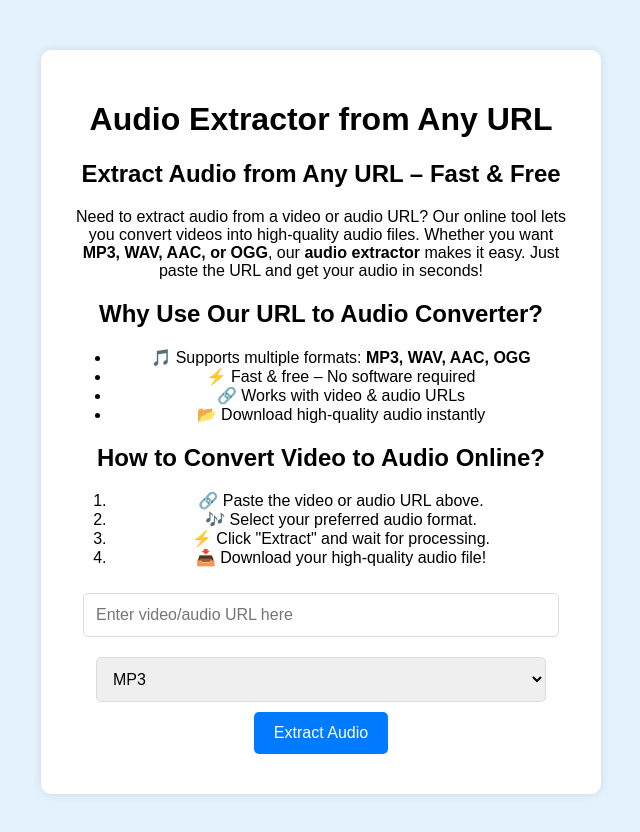
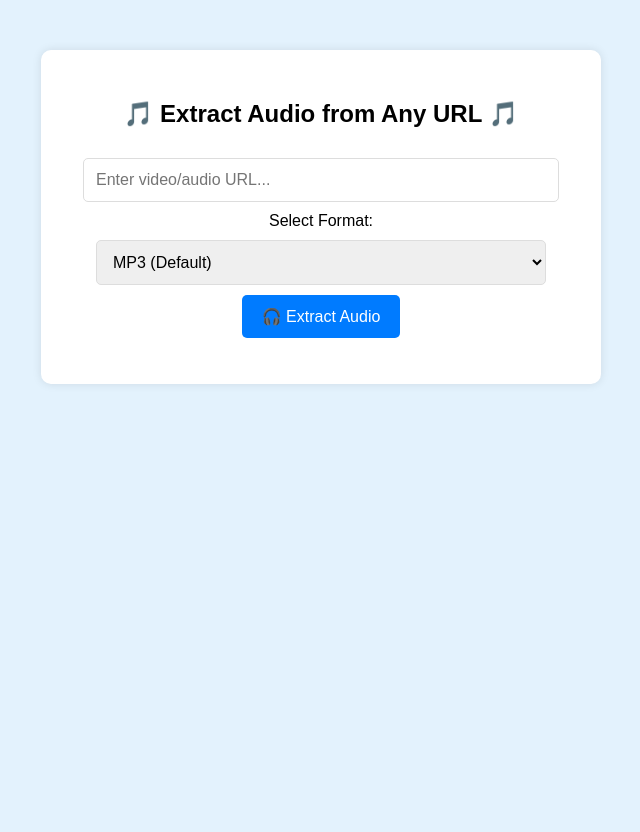
Before and after one commit to Pratyush-35/AudioExtractor, a plain HTML site: page index.html in a window 1280 px wide. Shown: the whole page, without its empty margins (319-959 px from the left). After the commit the page ends 800 px from the top, so only its background shows below. Drawn offline with Linux system fonts and the light colour scheme.

Commit message:
Update index.html

```diff
--- a/index.html
+++ b/index.html
@@ -3,91 +3,28 @@
 <head>
     <meta charset="UTF-8">
     <meta name="viewport" content="width=device-width, initial-scale=1.0">
-    <title>Audio Extractor from Any URL</title>
-
-    <!-- Canonical Tag -->
-    <link rel="canonical" href="https://your-website-url.com/">
-
-    <!-- SEO Meta Tags -->
-    <meta name="description" content="Extract audio from any video or audio URL quickly and easily. Supports MP3, WAV, AAC, and more.">
-    <meta name="keywords" content="audio extractor, convert video to mp3, url to audio, extract mp3 from URL, audio downloader online">
-    <meta name="author" content="Your Website Name">
-    <meta name="robots" content="index, follow">
-
-    <!-- Open Graph (OG) Meta Tags for Social Sharing -->
-    <meta property="og:title" content="Audio Extractor from Any URL - Convert Video to MP3 Online">
-    <meta property="og:description" content="Easily extract high-quality audio from videos and audio URLs with our free online tool. Supports MP3, WAV, AAC, and OGG formats.">
-    <meta property="og:image" content="https://your-website-url.com/your-image.jpg">
-    <meta property="og:url" content="https://your-website-url.com/">
-    <meta property="og:type" content="website">
-
-    <!-- Twitter Card Meta Tags -->
-    <meta name="twitter:card" content="summary_large_image">
-    <meta name="twitter:title" content="Audio Extractor from Any URL">
-    <meta name="twitter:description" content="Convert video to audio online. Extract MP3, WAV, AAC, and OGG from any URL.">
-    <meta name="twitter:image" content="https://your-website-url.com/your-image.jpg">
-
-    <!-- Schema Markup (Structured Data) -->
-    <script type="application/ld+json">
-    {
-      "@context": "https://schema.org",
-      "@type": "SoftwareApplication",
-      "name": "Audio Extractor from Any URL",
-      "description": "Convert video to audio online. Extract MP3, WAV, AAC, and OGG from any URL.",
-      "applicationCategory": "Multimedia",
-      "operatingSystem": "Web",
-      "aggregateRating": {
-        "@type": "AggregateRating",
-        "ratingValue": "4.8",
-        "reviewCount": "256"
-      }
-    }
-    </script>
-
-    <!-- Stylesheet -->
+    <title>Audio Extractor</title>
     <link rel="stylesheet" href="main.css">
 </head>
 <body>
+    <div class="container">
+        <h2>🎵 Extract Audio from Any URL 🎵</h2>
 
-    <div class="container">
-        <h1>Audio Extractor from Any URL</h1>
+        <input type="text" id="urlInput" placeholder="Enter video/audio URL..." required>
 
-        <!-- Keyword-Optimized Content -->
-        <h2>Extract Audio from Any URL – Fast & Free</h2>
-        <p>Need to extract audio from a video or audio URL? Our online tool lets you convert videos into high-quality audio files. Whether you want <strong>MP3, WAV, AAC, or OGG</strong>, our <strong>audio extractor</strong> makes it easy. Just paste the URL and get your audio in seconds!</p>
-
-        <h2>Why Use Our URL to Audio Converter?</h2>
-        <ul>
-            <li>🎵 Supports multiple formats: <strong>MP3, WAV, AAC, OGG</strong></li>
-            <li>⚡ Fast & free – No software required</li>
-            <li>🔗 Works with video & audio URLs</li>
-            <li>📂 Download high-quality audio instantly</li>
-        </ul>
-
-        <h2>How to Convert Video to Audio Online?</h2>
-        <ol>
-            <li>🔗 Paste the video or audio URL above.</li>
-            <li>🎶 Select your preferred audio format.</li>
-            <li>⚡ Click "Extract" and wait for processing.</li>
-            <li>📥 Download your high-quality audio file!</li>
-        </ol>
-
-        <!-- Input and Button -->
-        <input type="text" id="urlInput" placeholder="Enter video/audio URL here">
+        <label for="format">Select Format:</label>
         <select id="format">
-            <option value="mp3">MP3</option>
+            <option value="mp3">MP3 (Default)</option>
             <option value="wav">WAV</option>
             <option value="aac">AAC</option>
-            <option value="ogg">OGG</option>
         </select>
-        <button onclick="extractAudio()">Extract Audio</button>
 
-        <!-- Message & Loading -->
-        <div id="message"></div>
+        <button onclick="extractAudio()">🎧 Extract Audio</button>
+
         <div id="loading"></div>
+        <p id="message"></p>
     </div>
 
-    <!-- JavaScript -->
     <script src="app.js"></script>
 </body>
 </html>
```
